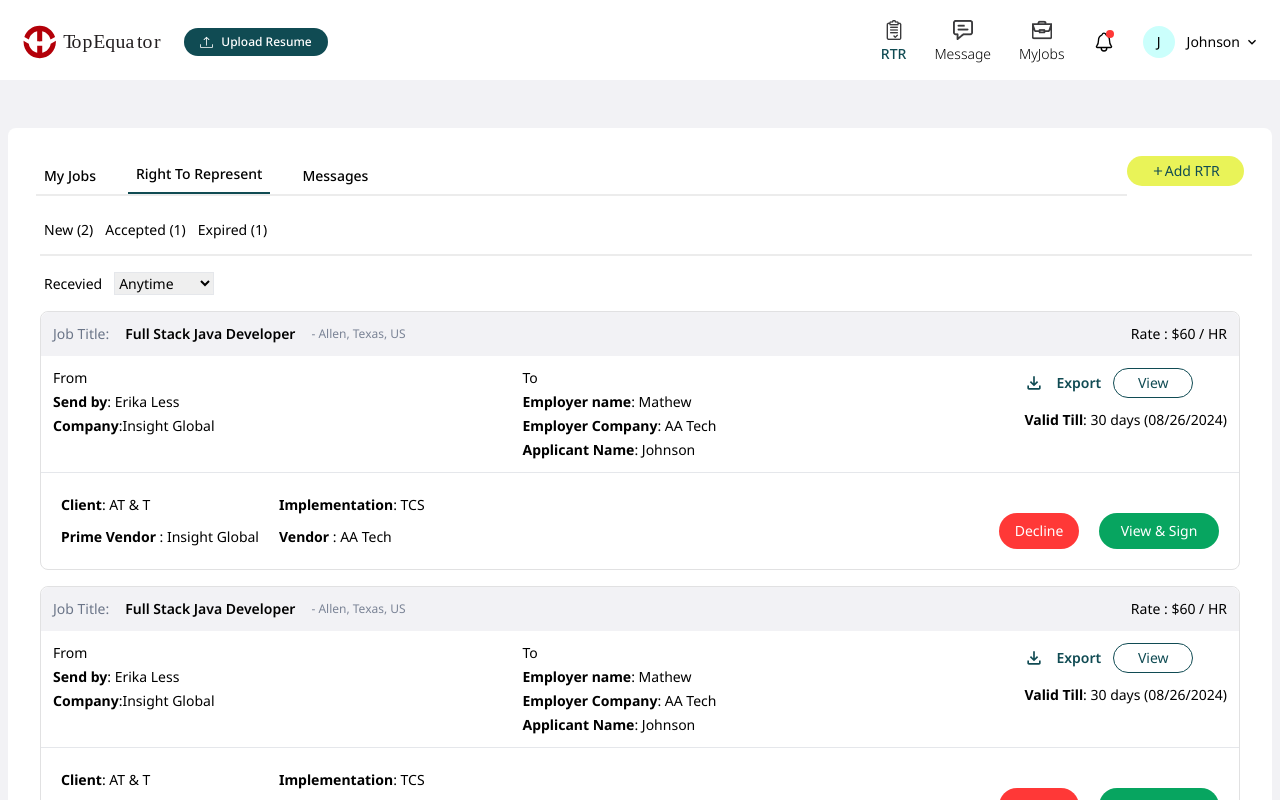
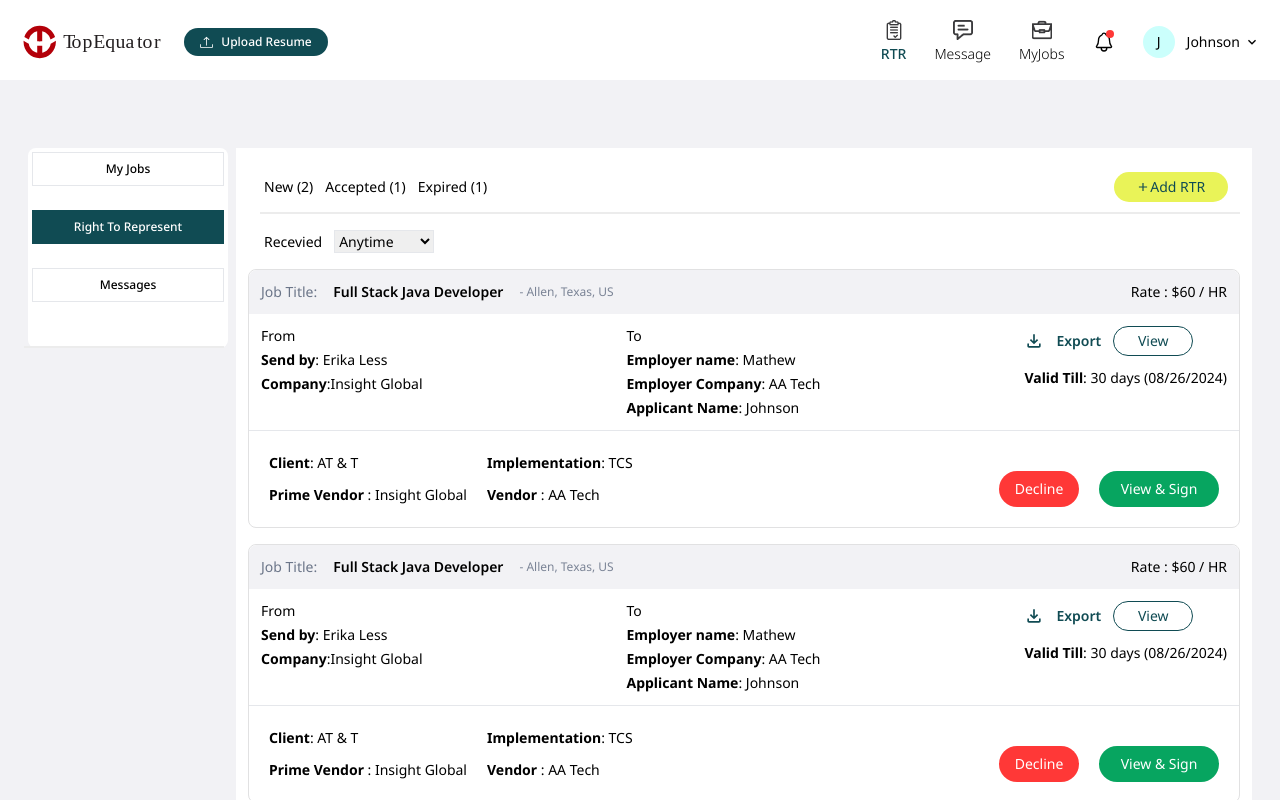
Before and after one commit to Sandeep1908/hirehour, a React (Vite) app: page /right-to-represent in a window 1280 px wide. Shown: the top 800 px of the page. Built offline with nearby package versions, Linux system fonts and the light colour scheme.

Commit message:
fix(rtr): add side nav

```diff
--- a/src/pages/RightToRepresent/RightToRepresent.tsx
+++ b/src/pages/RightToRepresent/RightToRepresent.tsx
@@ -32,18 +32,34 @@
   }
   return (
     <div className="w-full  min-h-screen bg-[#F2F2F5] p-2 relative  ">
-    <div className=" w-full max-w-[1280px]  bg-white  m-auto mt-10 rounded-lg p-2 md:p-5">
-    <div className="w-full flex justify-between p-2 ">
-      <ul className="w-full  flex justify-start items-center space-x-6  relative before:absolute before:bottom-0 before:w-full before:h-0.5 before:bg-[#ECECEC]">
+    <div className=" w-full max-w-[1280px] flex     m-auto mt-10 rounded-lg p-2 md:p-5">
+    <div className=" flex justify-between bg-white h-[200px] rounded-lg w-full sticky top-2   mr-2 max-w-[200px] ">
+      <ul className="w-full  flex flex-col justify-start items-end p-1   space-y-6  relative before:absolute before:bottom-0 before:w-full before:h-0.5 before:bg-[#ECECEC]">
         {titles?.map((item, id) => {
           return (
             <Link
               to={item.link}
-              className={` text-sm p-1  font-[500]  ${id == 1 ? 'border-[#104B53] border-b-4' : ''}  md:p-2`}
+              className={`w-full text-xs  text-center p-2    hover:text-white hover:bg-[#104B53] transition-all duration-300    font-[500]  ${id == 1 ? 'border-[#104B53] border bg-[#104B53] text-white  ' : ' border'}  `}
               key={id}
             >
               {item.label}
             </Link>
+          );
+        })}
+      </ul>
+
+
+    </div>
+
+    <div className='w-full  p-3 bg-white  '>
+
+        <div className="w-full overflow-auto flex justify-between items-center relative before:absolute before:bottom-0 before:w-full before:h-0.5 before:bg-[#ECECEC] p-3">
+      <ul className="w-full flex space-x-3 p-1">
+        {tags?.map((item, id) => {
+          return (
+            <li className=" text-sm  font-[400]  " key={id}>
+              {item}
+            </li>
           );
         })}
       </ul>
@@ -54,18 +70,6 @@
       >
         <BiPlus color="#104B53" /> <span className='text-sm'>Add RTR</span>
       </p>
-    </div>
-
-    <div className="w-full overflow-auto relative before:absolute before:bottom-0 before:w-full before:h-0.5 before:bg-[#ECECEC] p-3">
-      <ul className="w-full flex space-x-3 p-1">
-        {tags?.map((item, id) => {
-          return (
-            <li className=" text-sm  font-[400]  " key={id}>
-              {item}
-            </li>
-          );
-        })}
-      </ul>
     </div>
 
     <div className=' p-4 flex justify-start space-x-3   items-center'>
@@ -358,6 +362,8 @@
       </div>
     </div>
         </div>
+    </div>
+
 
 
   </div>
```
